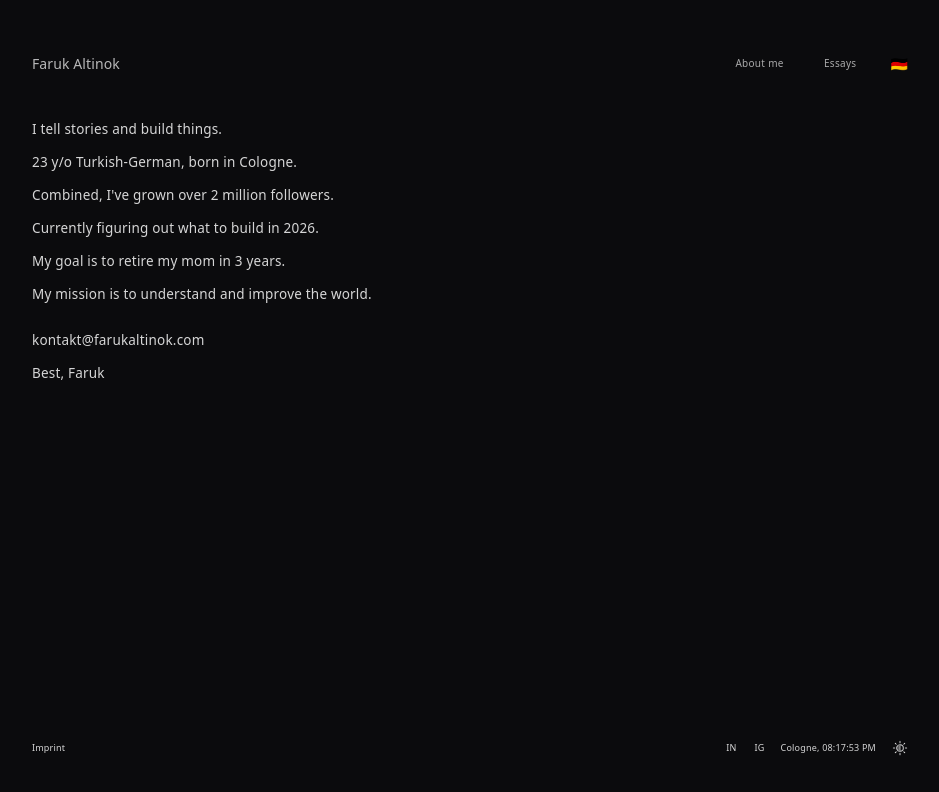
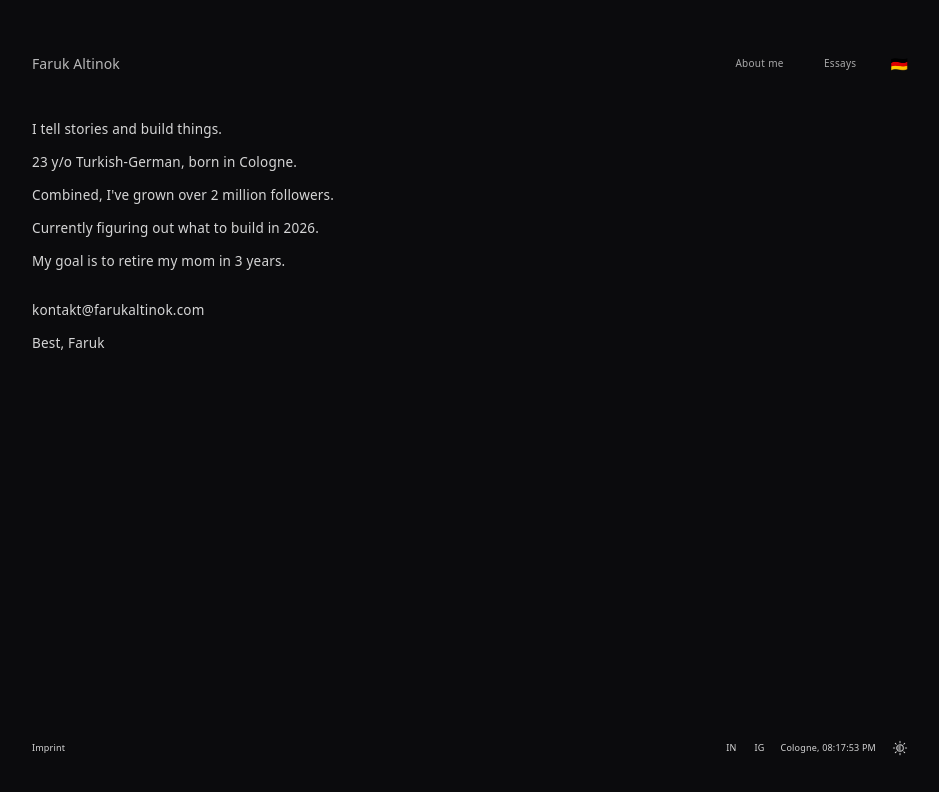
Before and after one commit to farukaltinok/farukaltinok.com, a Next.js app: page / in a window 1280 px wide. Shown: the top 792 px of the page, without its empty margins (170-1109 px from the left). Built offline with nearby package versions, Linux system fonts and the light colour scheme.

Commit message:
simplify homepage copy

```diff
--- a/app/globals.css
+++ b/app/globals.css
@@ -386,7 +386,17 @@
   }
 
   .home .homeTextSpaced {
-    margin-top: 2em;
+    margin-top: 2.2em;
+  }
+
+  .home .homeLink {
+    color: var(--muted);
+    text-decoration: none;
+    transition: color 0.2s ease;
+  }
+
+  .home .homeLink:hover {
+    color: var(--text);
   }
 
   .home .homeMeta {
--- a/app/page.tsx
+++ b/app/page.tsx
@@ -25,9 +25,8 @@ export default function Home() {
       ? [
           `${age} y/o Deutsch-Türke, geboren in Köln.`,
           "Kumuliert über 2 Mio Follower aufgebaut.",
-          "Aktuell evaluiere ich, woran ich 2026 bauen möchte.",
+          "Aktuell schaue ich, woran ich 2026 bauen will.",
           "Mein Ziel ist es, Mama in 3 Jahren zu retiren.",
-          "Meine Mission ist es, die Welt zu verstehen und zu verbessern.",
           "kontakt@farukaltinok.com",
           "LG Faruk",
         ]
@@ -36,7 +35,6 @@ export default function Home() {
           "Combined, I've grown over 2 million followers.",
           "Currently figuring out what to build in 2026.",
           "My goal is to retire my mom in 3 years.",
-          "My mission is to understand and improve the world.",
           "kontakt@farukaltinok.com",
           "Best, Faruk",
         ];
@@ -50,7 +48,11 @@ export default function Home() {
 
         {lines.map((line, i) => (
           <p key={i} className={`homeText${i === lines.length - 2 ? " homeTextSpaced" : ""}`}>
-            {line}
+            {line.includes("@") ? (
+              <a href={`mailto:${line}`} className="homeLink">{line}</a>
+            ) : (
+              line
+            )}
           </p>
         ))}
       </section>
```
